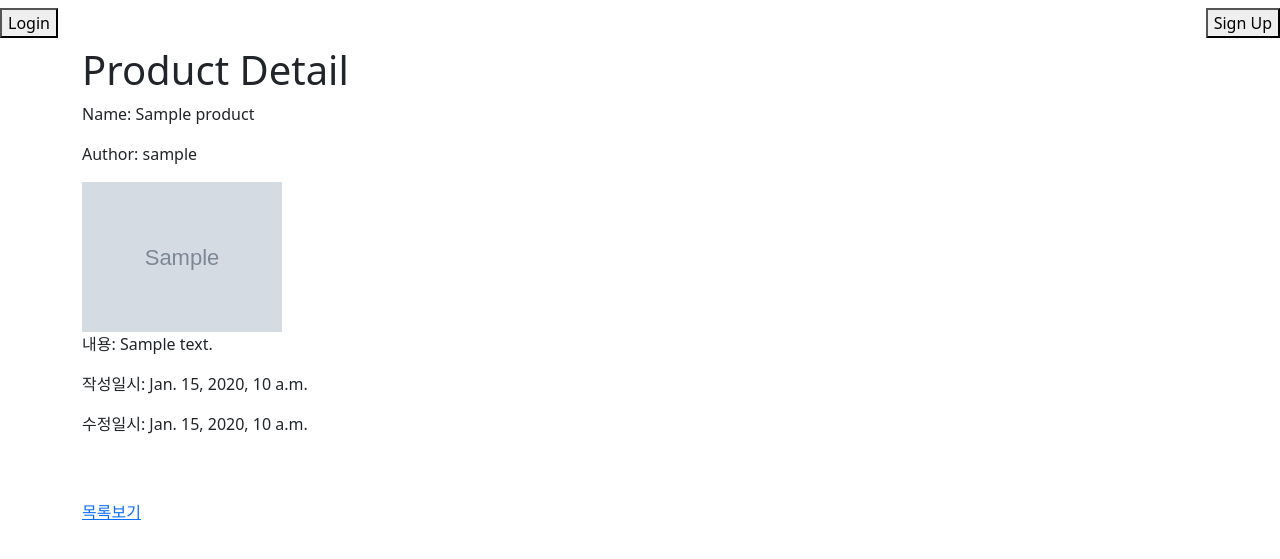
After one commit to su2708/Personal_project3, a Django app: page /products/1/ in a window 1280 px wide. The commit adds this page. Shown: the top 559 px of the page. Run offline with Django 4.2, Linux system fonts and the light colour scheme; tables that the repository leaves empty hold one stand-in row (values such as "Sample post"); grey boxes marked "Sample" are stand-in pictures.

Commit message:
Update: products 기본 세팅

```diff
--- a/products/forms.py
+++ b/products/forms.py
@@ -5,3 +5,4 @@ class ProductForm(forms.ModelForm):
     class Meta:
         model = Product
         fields = "__all__"
+        exclude = ("author", "like_users")
--- a/products/models.py
+++ b/products/models.py
@@ -12,5 +12,13 @@ class Product(models.Model):
         blank=True,
     )
 
+    author = models.ForeignKey(
+        settings.AUTH_USER_MODEL, on_delete=models.CASCADE, related_name="products"
+    )
+
+    like_users = models.ManyToManyField(
+        settings.AUTH_USER_MODEL, related_name="like_products"
+    )
+
     def __str__(self):
         return self.name
--- /dev/null
+++ b/products/templates/products/product_detail.html
@@ -0,0 +1,32 @@
+{% extends "base.html" %}
+
+{% block content %}
+    <h1>Product Detail</h1>
+    <p>Name: {{ product.name }}</p>
+    <p>Author: {{ product.author.username }}</p>
+
+    {% if product.image %}
+        <img src="{{ product.image.url }}">
+    {% endif %}
+
+    <p>내용: {{ product.content }}</p>
+    <p>작성일시: {{ product.created_at }}</p>
+    <p>수정일시: {{ product.updated_at }}</p>
+
+    <br/>
+    <br/>
+
+    <a href="{% url 'products:products' %}">목록보기</a><br/>
+
+    {% if user == product.author %}
+        <a href="{% url 'products:update' product.pk %}"><button>수정</button></a>
+
+        <br/>
+
+        <form action="{% url 'products:delete' product.pk %}" method="POST">
+            {% csrf_token %}
+            <input type="submit" value="삭제">
+        </form>
+    {% endif %}
+
+{% endblock content %}
--- a/products/urls.py
+++ b/products/urls.py
@@ -6,6 +6,10 @@ app_name = "products"  # namespace 추가
 urlpatterns = [
     path("", views.products, name="products"),  # 물건 목록
     path("create", views.create, name="create"),  # 물건 목록에 등록
+    path("<int:pk>/", views.product_detail, name="product_detail"),  # product 상세
+    path("<int:pk>/update/", views.update, name="update"),  # product 수정
+    path("<int:pk>/delete/", views.delete, name="delete"),  # product 삭제
+    path("<int:pk>/like/", views.like, name="like"),  # 좋아요
     #
     path("index/", views.index, name="index"),
 ]
--- a/products/views.py
+++ b/products/views.py
@@ -14,7 +14,9 @@ def products(request):
     return render(request, "products/products.html", context)
 
 def product_detail(request, pk):
-    pass
+    product = get_object_or_404(Product, pk=pk)
+    context = {"product": product}
+    return render(request, "products/product_detail.html", context)
 
 @login_required
 def create(request):
@@ -31,3 +33,45 @@ def create(request):
 
     context = {"form": form}
     return render(request, "products/create.html", context)
+
+@login_required
+@require_http_methods(["GET", "POST"])
+def update(request, pk):
+    product = get_object_or_404(Product, pk=pk)
+    if product.author == request.user:
+        if request.method == "POST":
+            form = ProductForm(request.POST, instance=product)
+            if form.is_valid():
+                product = form.save()
+                return redirect("products:product_detail", product.pk)
+        else:
+            form = ProductForm(instance=product)
+        context = {
+            "form": form,
+            "product": product,
+        }
+        return render(request, "products/update.html", context)
+    else:
+        return redirect("products:products")
+
+@require_POST
+def delete(request, pk):
+    product = get_object_or_404(Product, pk=pk)
+    if request.user.is_authenticated:
+        if product.author == request.user:
+            product = get_object_or_404(Product, pk=pk)
+            product.delete()
+    return redirect("products:products")
+
+@require_POST
+def like(request, pk):
+    if request.user.is_authenticated:
+        product = get_object_or_404(Product, pk=pk)
+        if product.like_users.filter(pk=request.user.pk).exists():
+            product.like_users.remove(request.user)
+        else:
+            product.like_users.add(request.user)
+    else:
+        return redirect("accounts:login")
+
+    return redirect("products:products")
```
Also changed, not shown: products/templates/products/products.html (+6 -6 lines), products/templates/products/update.html (added, +15 -0 lines), media/images/gummy-bear.png (added), products/migrations/0003_product_author_product_like_users.py (added).
